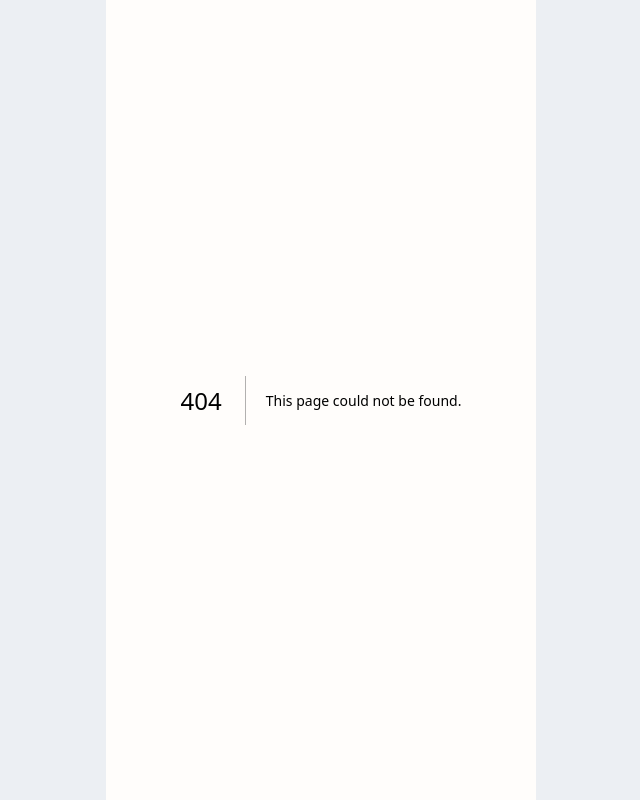
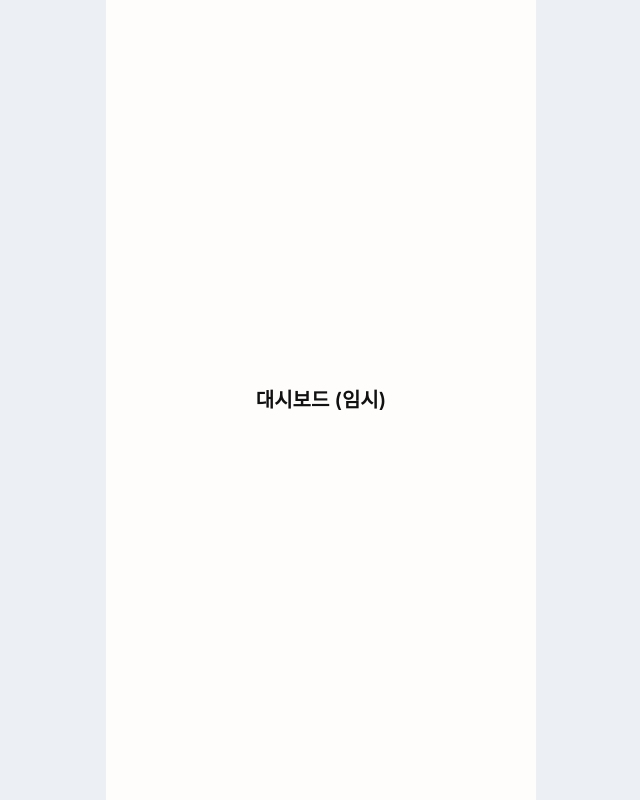
Before and after one commit to prgrms-be-devcourse/NBE9-11-2-Team02-FE, a Next.js app: page /dashboard in a window 1280 px wide. Before the commit this address had no page. Shown: the whole page, without its empty margins (319-959 px from the left). Built offline with nearby package versions, Linux system fonts and the light colour scheme; a web font is replaced by a local one.

Commit message:
feat: 테스트용 임시 대시보드 페이지 추가

```diff
--- /dev/null
+++ b/src/app/dashboard/page.tsx
@@ -0,0 +1,16 @@
+"use client";
+
+export default function DashboardPage() {
+  return (
+    <div
+      style={{
+        flex: 1,
+        display: "flex",
+        alignItems: "center",
+        justifyContent: "center",
+      }}
+    >
+      <p style={{ fontSize: "1.25rem", fontWeight: 600 }}>대시보드 (임시)</p>
+    </div>
+  );
+}
```
